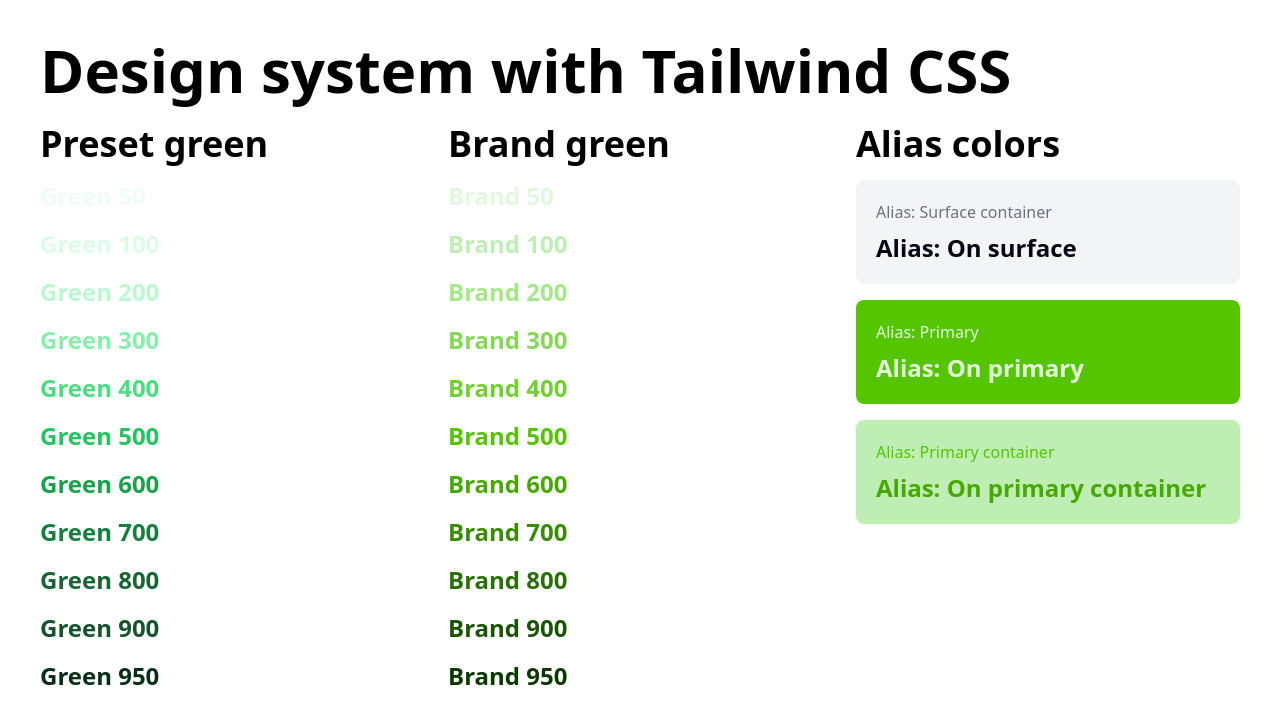
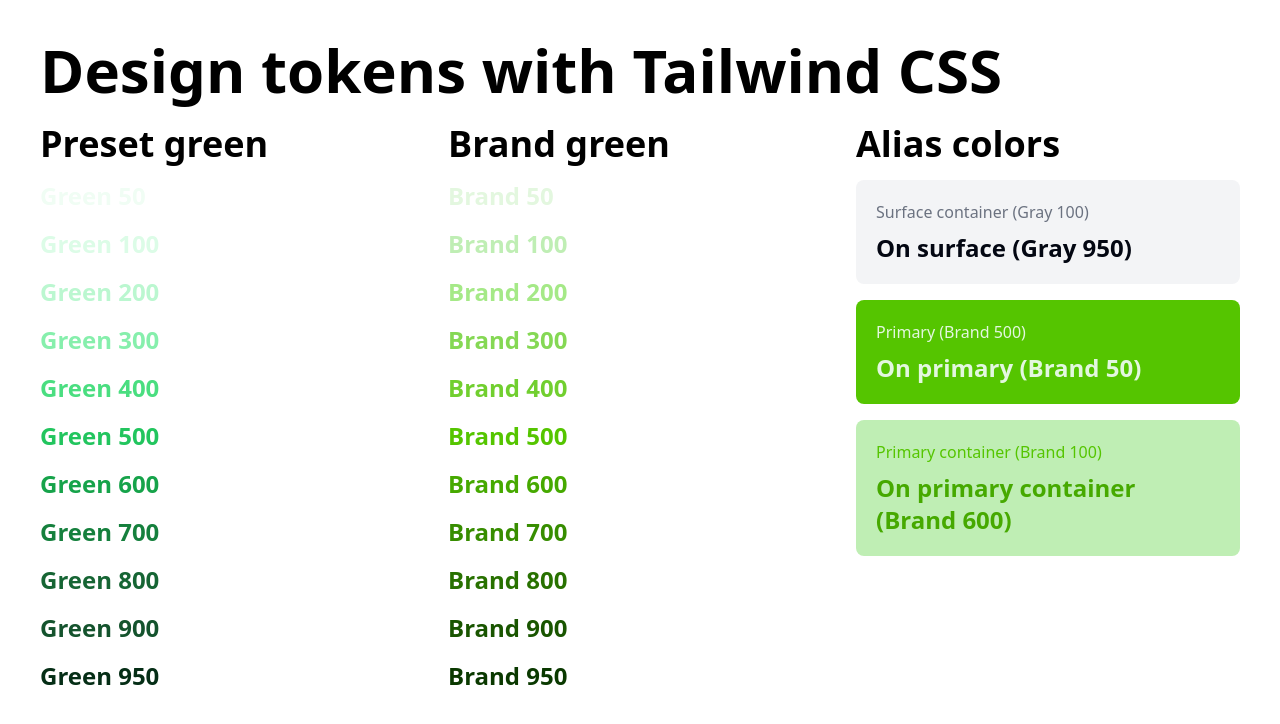
Before and after one commit to xrxoxcxox/qiita-tailwind-design-system, a website: page index.html in a window 1280 px wide. Drawn offline with nearby package versions, Linux system fonts and the light colour scheme; files that its build step writes are made by us from their sources.

Commit message:
Update to match the article

```diff
--- a/index.html
+++ b/index.html
@@ -3,12 +3,12 @@
   <head>
     <meta charset="UTF-8" />
     <meta name="viewport" content="width=device-width, initial-scale=1.0" />
-    <title>Design system with Tailwind CSS</title>
+    <title>Design tokens with Tailwind CSS</title>
     <link rel="stylesheet" href="./dist/output.css" />
   </head>
   <body>
     <div class="grid grid-cols-3 gap-6 p-10 font-bold text-2xl">
-      <h1 class="text-6xl col-span-full">Design system with Tailwind CSS</h1>
+      <h1 class="text-6xl col-span-full">Design tokens with Tailwind CSS</h1>
       <div class="col-span-1 grid grid-cols-1 gap-4">
         <h2 class="text-4xl">Preset green</h2>
         <p class="text-green-50">Green 50</p>
@@ -41,21 +41,21 @@
         <h2 class="text-4xl">Alias colors</h2>
         <div class="bg-surface p-5 rounded-lg">
           <p class="text-gray-500 font-normal text-base">
-            Alias: Surface container
+            Surface container (Gray 100)
           </p>
-          <p class="text-on-surface mt-2">Alias: On surface</p>
+          <p class="text-on-surface mt-2">On surface (Gray 950)</p>
         </div>
         <div class="bg-primary p-5 rounded-lg">
           <p class="text-on-primary font-normal text-base">
-            Alias: Primary
+            Primary (Brand 500)
           </p>
-          <p class="text-on-primary mt-2">Alias: On primary</p>
+          <p class="text-on-primary mt-2">On primary (Brand 50)</p>
         </div>
         <div class="bg-primary-container p-5 rounded-lg">
           <p class="text-brand-500 font-normal text-base">
-            Alias: Primary container
+            Primary container (Brand 100)
           </p>
-          <p class="text-on-primary-container mt-2">Alias: On primary container</p>
+          <p class="text-on-primary-container mt-2">On primary container (Brand 600)</p>
         </div>
       </div>
     </div>
```
Also changed, not shown: README.md (added).
